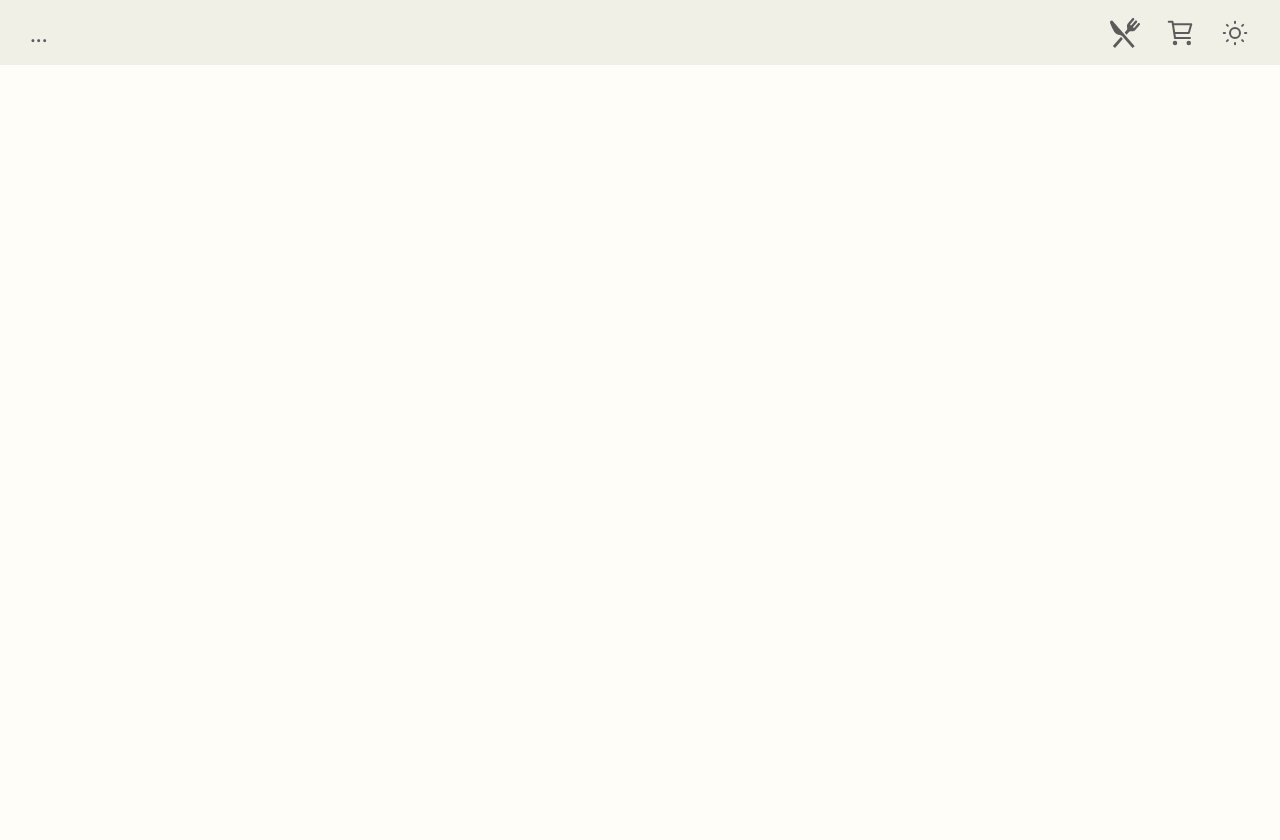
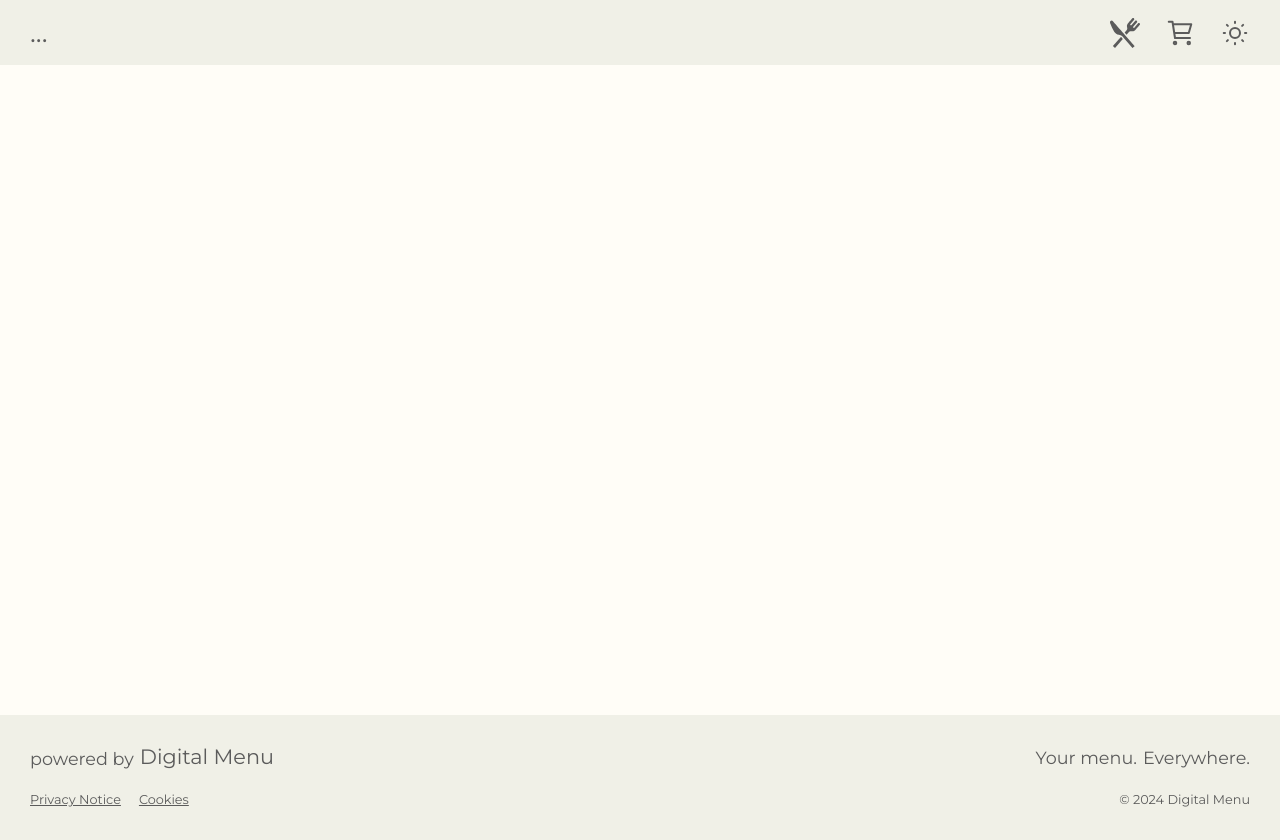
Before and after one commit to mikaelmicheline/digitalmenu, a Vue app in the folder frontend/: page /company/MarvelousCakes in a window 1280 px wide. Before the commit the page ends 800 px from the top, so only its background shows below. Built offline with nearby package versions, Linux system fonts and the light colour scheme; no server answers.

Commit message:
add company footer

```diff
--- a/frontend/src/views/company/CompanyView.vue
+++ b/frontend/src/views/company/CompanyView.vue
@@ -1,12 +1,26 @@
 <template>
+
   <CompanyHeader :company-name="company?.name" />
+
   <main>
+
+    <router-view v-slot="slotProps">
+      <transition name="route" mode="out-in">
+        <component :is="slotProps.Component"></component>
+      </transition>
+    </router-view>
+
+    <div class="space"></div>
+
+    <CompanyFooter></CompanyFooter>
+
   </main>
   <NotificationList />
 </template>
 
 <script lang="ts" setup>
 import CompanyHeader from '@/views/company/components/CompanyHeader.vue'
+import CompanyFooter from '@/views/company/components/CompanyFooter.vue'
 import CompanyModel from '@/models/CompanyModel'
 import CompanyService from '@/services/CompanyService'
 import { useStore } from 'vuex'
@@ -90,7 +104,7 @@ watch(company, async () => {
 </script>
 
 <style scoped>
-section{
+section {
   width: 100%;
   height: 100vh;
   display: flex;
@@ -98,4 +112,9 @@ section{
   align-items: center;
   flex-direction: column;
 }
+
+.space {
+  width: 100%;
+  height: 600px;
+}
 </style>
--- /dev/null
+++ b/frontend/src/views/company/components/CompanyFooter.vue
@@ -0,0 +1,127 @@
+<template>
+  <footer>
+
+    <div class="first-row">
+      <div class="title">
+        <p>powered by</p>
+        <p>
+          <router-link to="/">Digital Menu</router-link>
+        </p>
+      </div>
+      <div class="subtitle">
+        <p>Your menu.</p>
+        <p>Everywhere.</p>
+      </div>
+    </div>
+
+    <div class="second-row">
+      <div class="legal">
+        <a href="#privacy">Privacy Notice</a>
+        <a href="#cookies">Cookies</a>
+      </div>
+      <div class="copyright">© 2024 Digital Menu</div>
+    </div>
+
+  </footer>
+</template>
+
+<script lang="ts" setup>
+</script>
+
+<style scoped>
+
+footer {
+  margin-top: 30px;
+  background-color: var(--background-2);
+  display: flex;
+  flex-direction: column;
+  padding: 20px 10px;
+}
+
+.first-row,
+.second-row {
+  display: flex;
+  flex-direction: row;
+  justify-content: space-between;
+  align-items: center;
+}
+
+.first-row {
+  margin-bottom: 20px;
+  font-size: 0.8rem;
+}
+
+.first-row a {
+  font-size: 1.3rem;
+}
+
+.title,
+.subtitle {
+  display: flex;
+  flex-direction: column;
+  justify-content: center;
+}
+
+.title {
+  align-items: flex-start;
+}
+
+.subtitle {
+  align-items: flex-end;
+}
+
+.legal {
+  display: flex;
+  flex-direction: column;
+}
+
+.legal a {
+  text-decoration: underline;
+  font-size: 0.8rem;
+  line-height: 1.6;
+}
+
+.copyright {
+  font-size: 0.8rem;
+  line-height: 1.6;
+  align-self: flex-end;
+}
+
+@media only screen and (min-width: 640px) {
+  footer {
+    margin-top: 40px;
+    padding: 20px 20px;
+  }
+
+  .title,
+  .subtitle {
+    flex-direction: row;
+    align-content: end;
+  }
+
+  .title p:first-child,
+  .subtitle p:first-child {
+    margin-right: 6px;
+  }
+
+  .title p:first-child {
+    transform: translateY(3px);
+  }
+
+  .legal {
+    flex-direction: row;
+  }
+
+  .legal a:last-child {
+    margin-left: 18px;
+  }
+}
+
+@media only screen and (min-width: 800px) {
+  footer {
+    margin-top: 50px;
+    padding: 30px 30px;
+  }
+}
+
+</style>
--- a/frontend/src/views/company/components/CompanyHeader.vue
+++ b/frontend/src/views/company/components/CompanyHeader.vue
@@ -35,9 +35,6 @@ header {
   flex-direction: column;
   justify-content: space-between;
   align-items: center;
-  position: fixed;
-  z-index: 2;
-  top: 0;
   padding: 10px 10px;
 }
 
```
